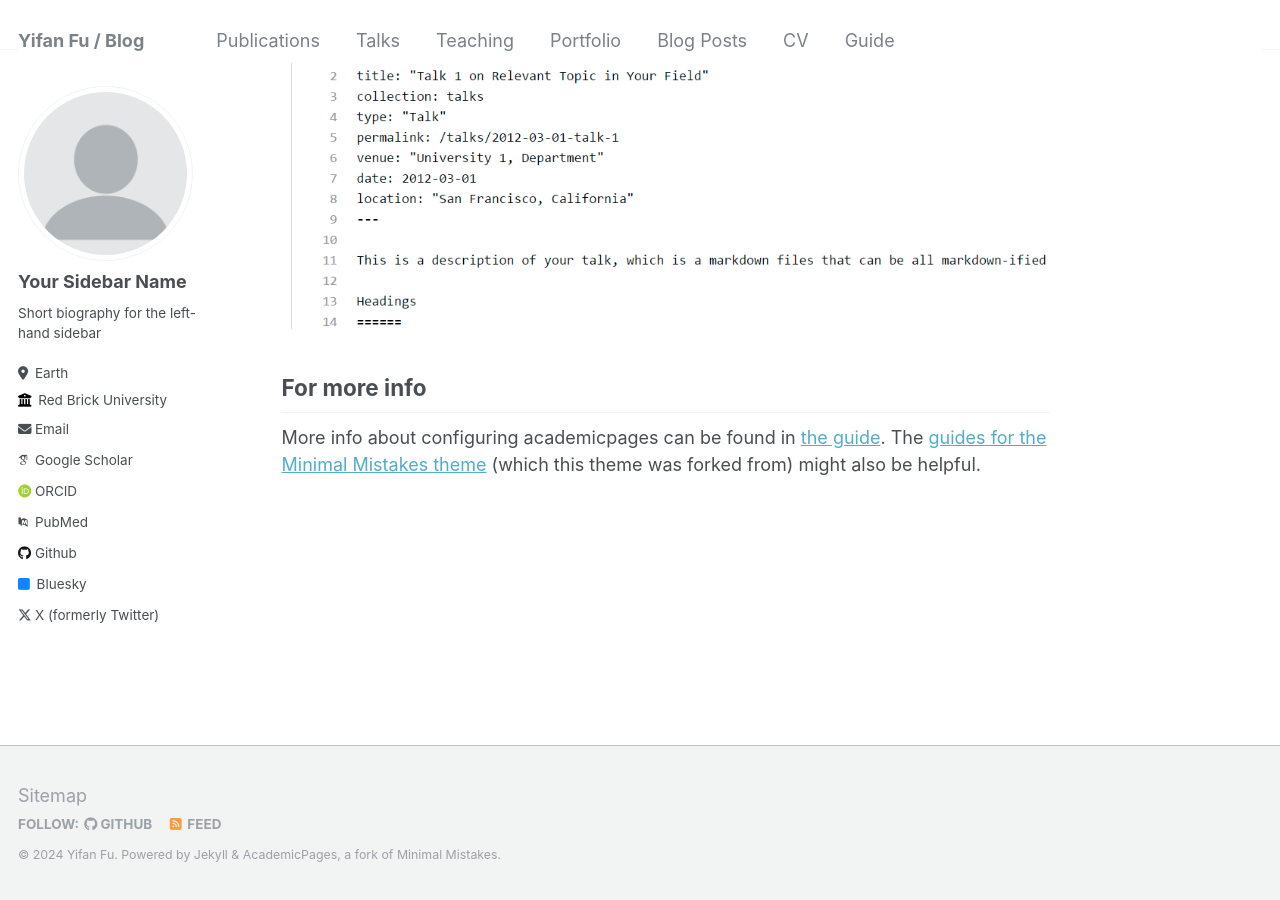
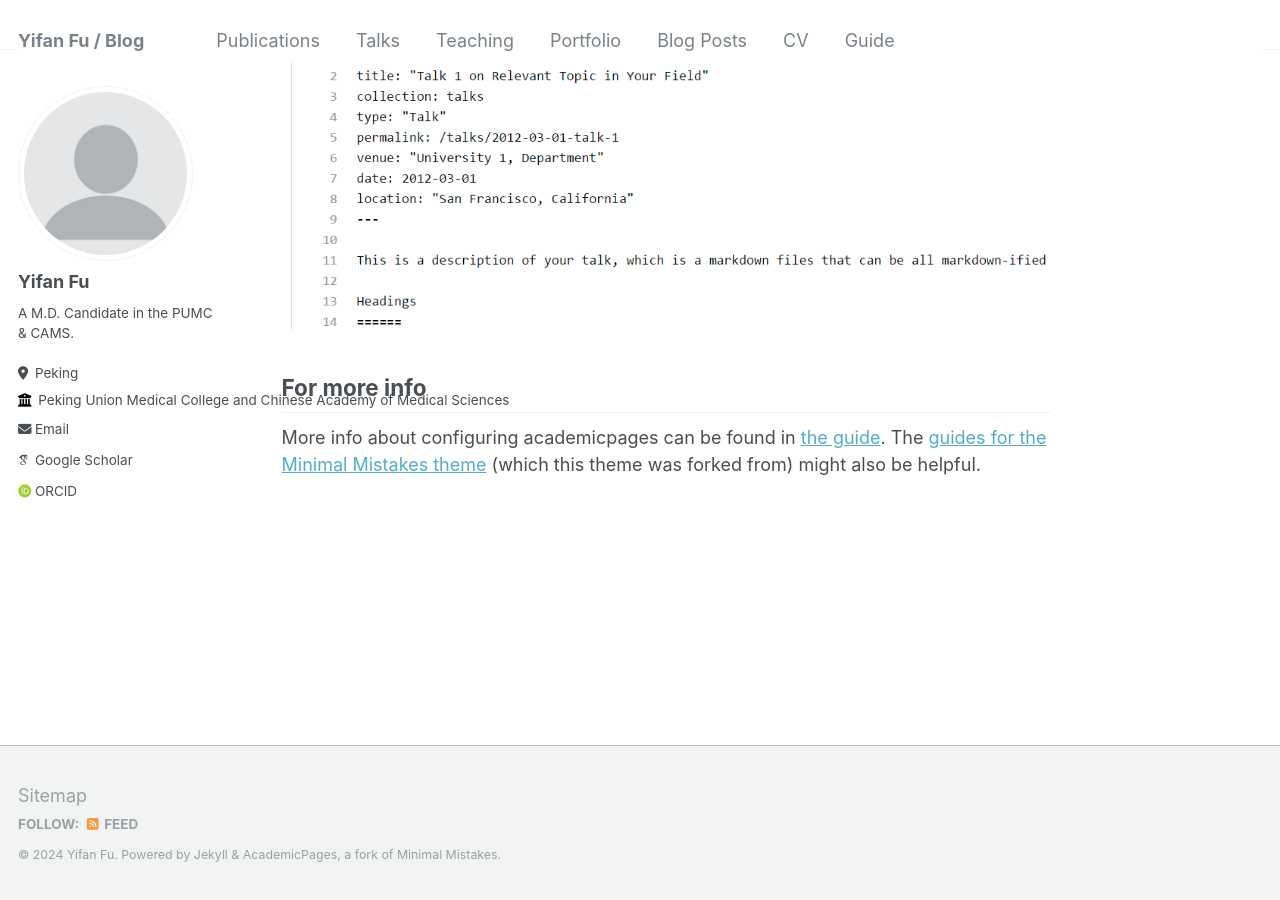
Before and after one commit to yifanfu01/yifanfu01.github.io, a Jekyll site: the page built from _pages/about.md, in a window 1280 px wide and 900 px high, scrolled down 2640 px. Built offline with Jekyll 4.4.1, drawn with Linux system fonts in a browser that asks for light colours; some web fonts are replaced.

Commit message:
Update _config.yml

```diff
--- a/_config.yml
+++ b/_config.yml
@@ -11,10 +11,10 @@ locale                   : "en-US"
 title                    : "Yifan Fu / Blog"
 title_separator          : "-"
 name                     : &name "Yifan Fu"
-description              : &description "A M.D. Candidate in PUMCH & CAMS."
+description              : &description "A M.D. Candidate in the PUMC & CAMS."
 url                      : https://yifanfu01.github.io # the base hostname & protocol for your site e.g. "https://mmistakes.github.io"
 baseurl                  : "" # the subpath of your site, e.g. "/blog"
-repository               : "academicpages/academicpages.github.io"
+repository               : "yifanfu01/yifanfu01.github.io"
 
 # Site Author - The following control what appear as part of the author content on the side bar.
 #               If a field is blank the icon and link will not appear, otherwise it will be shown.
@@ -22,55 +22,55 @@ repository               : "academicpages/academicpages.github.io"
 author:
   # Biographic information
   avatar           : "profile.png"
-  name             : "Your Sidebar Name"
+  name             : "Yifan Fu"
   pronouns         : # example: "she/her"
-  bio              : "Short biography for the left-hand sidebar"
-  location         : "Earth"
-  employer         : "Red Brick University"
+  bio              : "A M.D. Candidate in the PUMC & CAMS."
+  location         : "Peking"
+  employer         : "Peking Union Medical College and Chinese Academy of Medical Sciences"
   uri              : # URL
-  email            : "none@example.org"
+  email            : "yf_pumc@163.com"
 
   # Academic websites
-  arxiv            : # URL - Update with the correct link to your profile
-  googlescholar    : "https://scholar.google.com/citations?user=PS_CX0AAAAAJ"
-  impactstory      : # URL
+  #arxiv            : # URL - Update with the correct link to your profile
+  googlescholar    : "https://scholar.google.com/citations?user=iCITFKwAAAAJ"
+  #impactstory      : # URL
   orcid            : "http://orcid.org/yourorcidurl"
-  pubmed           : "https://www.ncbi.nlm.nih.gov/pubmed/?term=john+snow"
-  researchgate     : # URL
+  #pubmed           : "https://www.ncbi.nlm.nih.gov/pubmed/?term=john+snow"
+  #researchgate     : # URL
 
   # Repositories and software development
-  bitbucket        : # Username - Update with your username on the site
-  codepen          : # Username
-  dribbble         : # Username
-  github           : "academicpages"
-  kaggle           : # Username
-  stackoverflow    : # User number or user number and name (i.e., use "1" or "1/jeff-atwood")
+  #bitbucket        : # Username - Update with your username on the site
+  #codepen          : # Username
+  #dribbble         : # Username
+  #github           : "academicpages"
+  #kaggle           : # Username
+  #stackoverflow    : # User number or user number and name (i.e., use "1" or "1/jeff-atwood")
 
   # Social media
-  bluesky          : "bsky.app" # Replace this with you Bluesky username
-  facebook         : # Username
-  flickr           : # Username
-  foursquare       : # Username
-  goodreads        : # Username
-  google_plus      : # Username
-  keybase          : # Username
-  instagram        : # Username
-  lastfm           : # Username
-  linkedin         : # Username
-  mastodon         : # URL
-  medium           : # URL
-  pinterest        : # Username
-  soundcloud       : # Username
-  steam            : # Username
-  telegram         : # URL
-  tumblr           : # Username
-  twitter          : "UniofOxford"  # Replace this with your X / Twitter handle
-  vine             : # Username
-  weibo            : # Username
-  wikipedia        : # Username
-  xing             : # Username
-  youtube          : # Username
-  zhihu            : # URL
+  #bluesky          : "bsky.app" # Replace this with you Bluesky username
+  #facebook         : # Username
+  #flickr           : # Username
+  #foursquare       : # Username
+  #goodreads        : # Username
+  #google_plus      : # Username
+  #keybase          : # Username
+  #instagram        : # Username
+  #lastfm           : # Username
+  #linkedin         : # Username
+  #mastodon         : # URL
+  #medium           : # URL
+  #pinterest        : # Username
+  #soundcloud       : # Username
+  #steam            : # Username
+  #telegram         : # URL
+  #tumblr           : # Username
+  #twitter          : "UniofOxford"  # Replace this with your X / Twitter handle
+  #vine             : # Username
+  #weibo            : # Username
+  #wikipedia        : # Username
+  #xing             : # Username
+ # youtube          : # Username
+  #zhihu            : # URL
 
 
 # Site Settings
```
